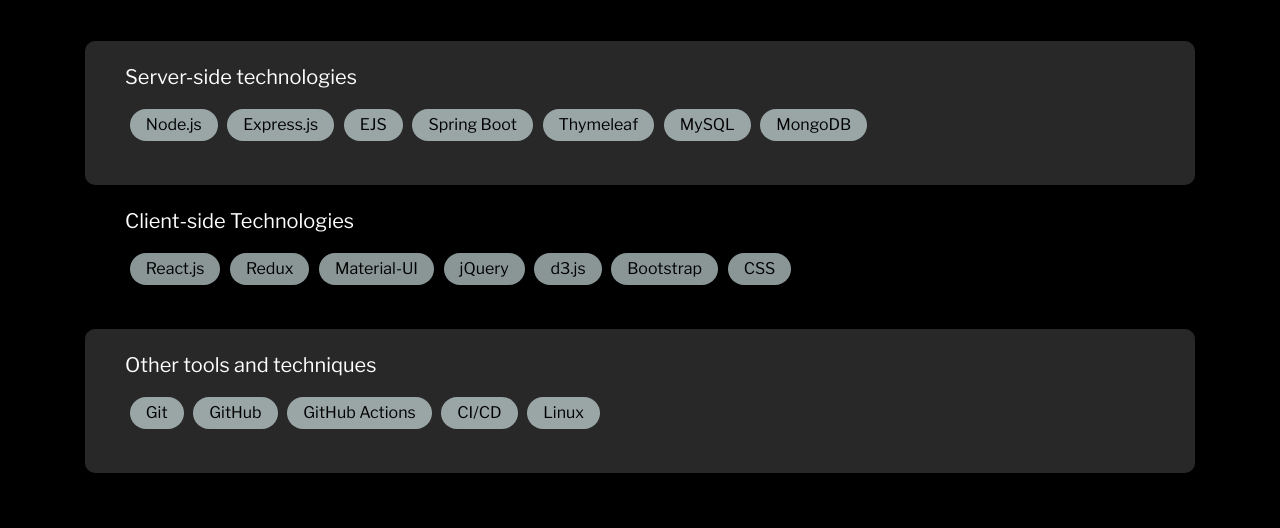
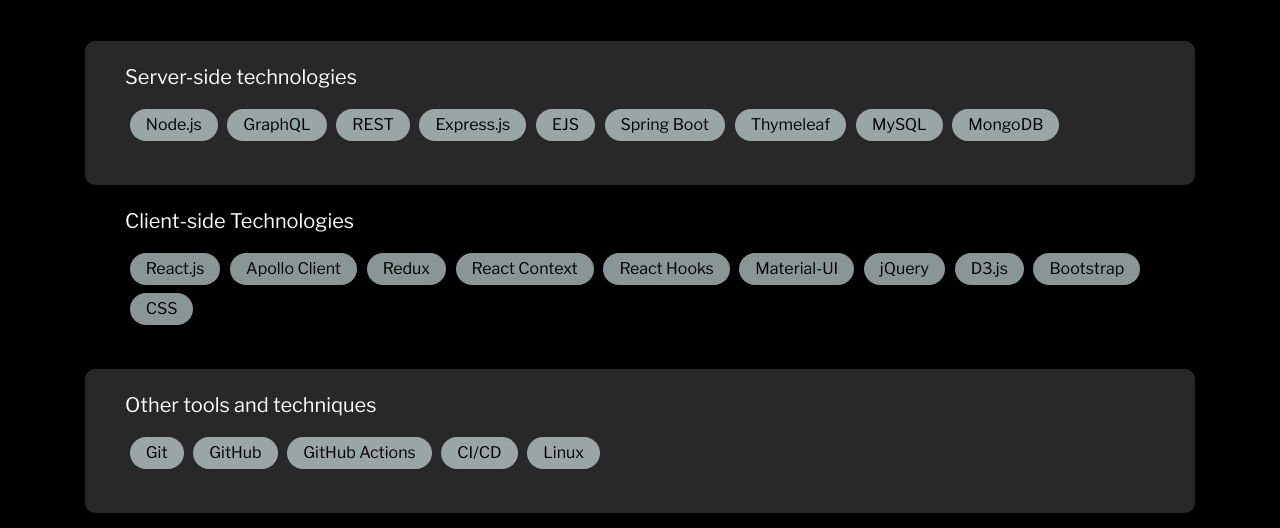
Before and after one commit to bhuvankaruturi/bhuvankaruturi.github.io, a plain HTML site: page index.html in a window 1280 px wide. Shown: the part 1445-1973 px from the top of the page. Drawn offline with nearby package versions, Linux system fonts and the light colour scheme.

Commit message:
added graphql to skills

```diff
--- a/index.html
+++ b/index.html
@@ -86,15 +86,15 @@
                 <div class="subsection">
                     <h5>Server-side technologies</h5>
                     <ul class="skills-list">
-                        <li>Node.js</li><li>Express.js</li><li>EJS</li>
+                        <li>Node.js</li><li>GraphQL</li><li>REST</li><li>Express.js</li><li>EJS</li>
                         <li>Spring Boot</li><li>Thymeleaf</li><li>MySQL</li><li>MongoDB</li>
                     </ul>
                 </div>
                 <div class="subsection">
                     <h5>Client-side Technologies</h5>
                     <ul class="skills-list">
-                        <li>React.js</li><li>Redux</li><li>Material-UI</li>
-                        <li>jQuery</li><li>d3.js</li><li>Bootstrap</li><li>CSS</li>
+                        <li>React.js</li><li>Apollo Client</li><li>Redux</li><li>React Context</li><li>React Hooks</li>
+                        <li>Material-UI</li><li>jQuery</li><li>D3.js</li><li>Bootstrap</li><li>CSS</li>
                     </ul>
                 </div>
                 <div class="subsection">
@@ -214,12 +214,12 @@
         </section>
         </div>
         <!-- js for bootstrap -->
-        <script src="https://code.jquery.com/jquery-3.5.1.slim.min.js"
+        <!-- <script src="https://code.jquery.com/jquery-3.5.1.slim.min.js"
         integrity="sha384-DfXdz2htPH0lsSSs5nCTpuj/zy4C+OGpamoFVy38MVBnE+IbbVYUew+OrCXaRkfj" crossorigin="anonymous"></script>
         <script src="https://cdn.jsdelivr.net/npm/popper.js@1.16.0/dist/umd/popper.min.js"
         integrity="sha384-Q6E9RHvbIyZFJoft+2mJbHaEWldlvI9IOYy5n3zV9zzTtmI3UksdQRVvoxMfooAo" crossorigin="anonymous"></script>
         <script src="https://stackpath.bootstrapcdn.com/bootstrap/4.5.0/js/bootstrap.min.js"
-        integrity="sha384-OgVRvuATP1z7JjHLkuOU7Xw704+h835Lr+6QL9UvYjZE3Ipu6Tp75j7Bh/kR0JKI" crossorigin="anonymous"></script>
+        integrity="sha384-OgVRvuATP1z7JjHLkuOU7Xw704+h835Lr+6QL9UvYjZE3Ipu6Tp75j7Bh/kR0JKI" crossorigin="anonymous"></script> -->
         <!-- custom js -->
         <script src="assets/js/index.js"></script>
     </body>
```
